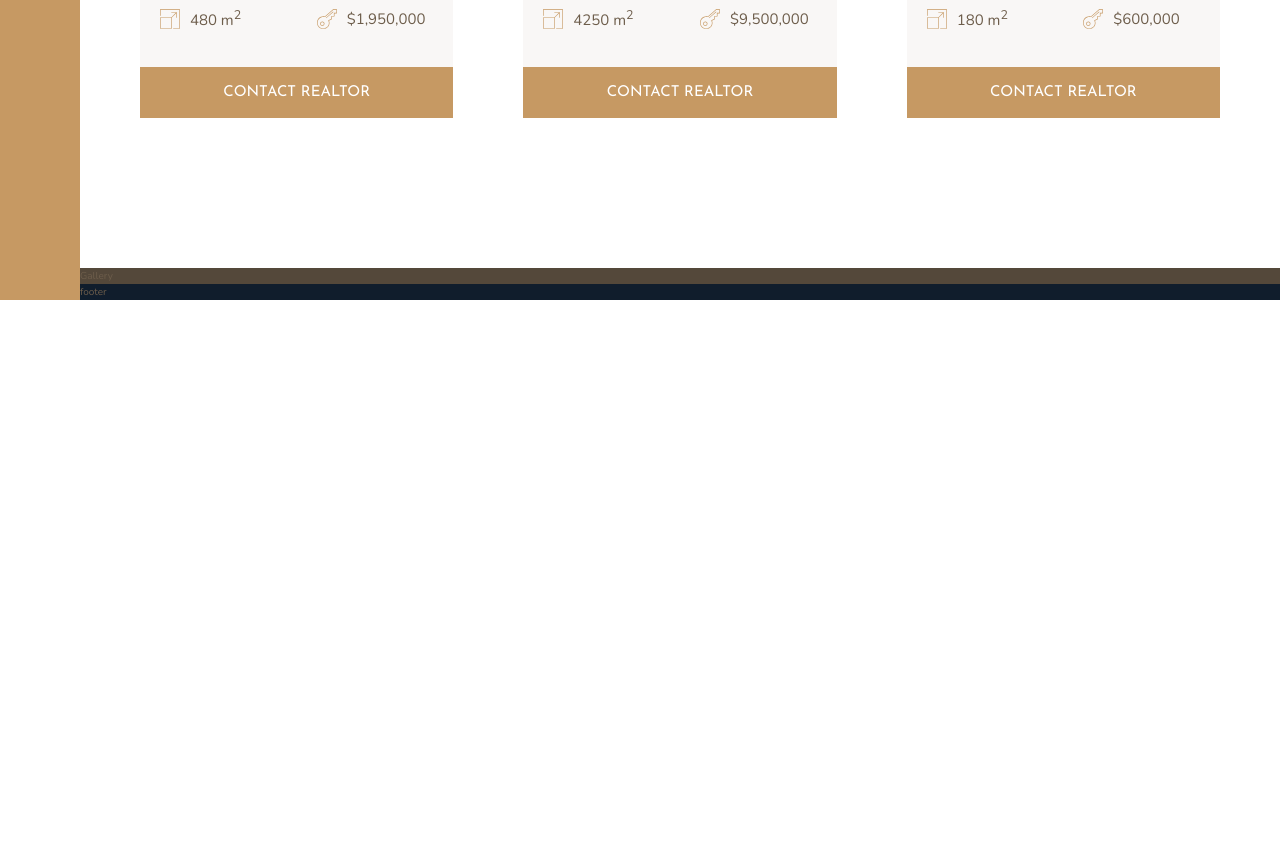
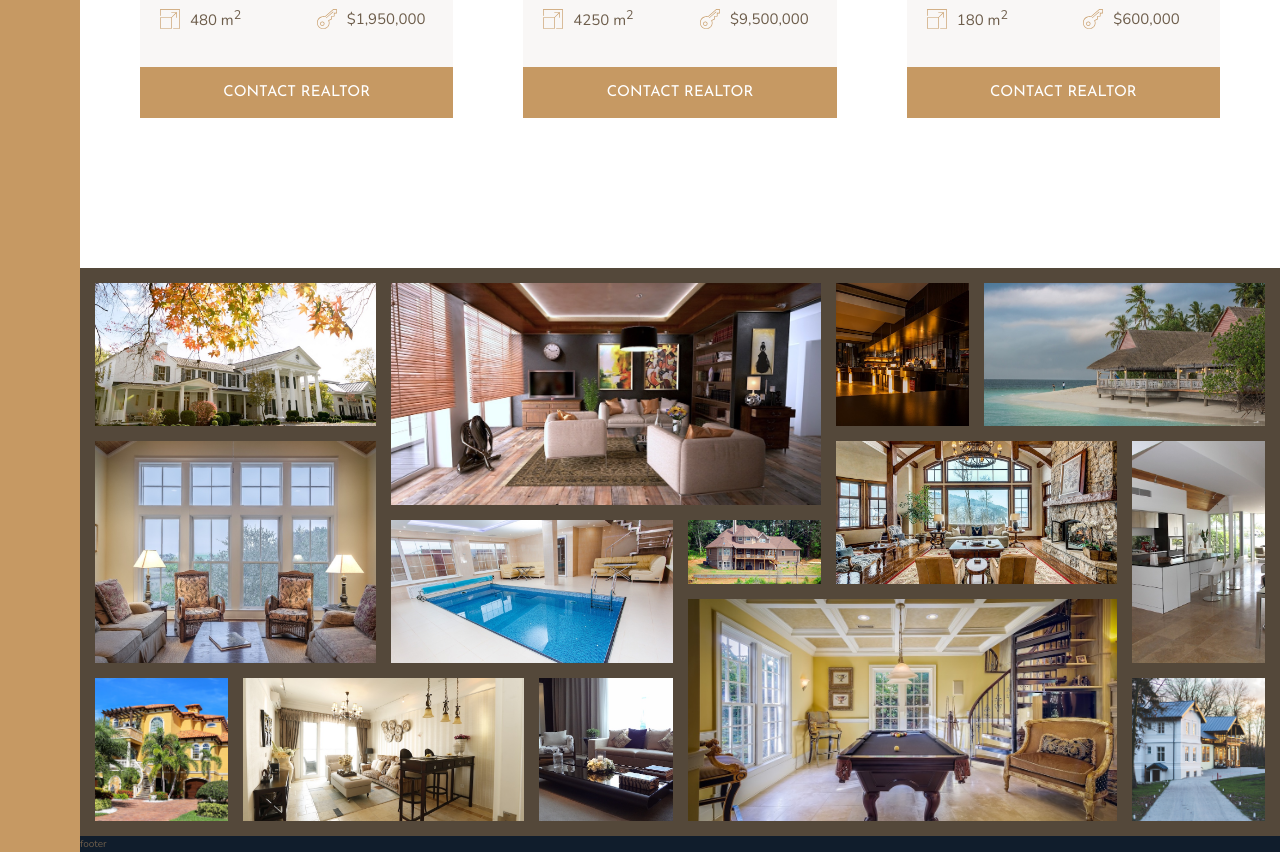
Before and after one commit to kmhmubin/Nexter-Theme, a website: page index.html in a window 1280 px wide. Shown: the part 2804-3656 px from the top of the page. Before the commit the page ends 3104 px from the top, so only its background shows below. Drawn offline with nearby package versions, Linux system fonts and the light colour scheme.

Commit message:
GALLERY GRID DESIGN DONE 🖼

```diff
--- a/index.html
+++ b/index.html
@@ -290,7 +290,46 @@
     </section>
 
     <section class="gallery">
-        Gallery
+
+        <figure class="gallery__item gallery__item--1"><img src="img/gal-1.jpeg" alt="Gallery image 1"
+                class="gallery__img">
+        </figure>
+        <figure class="gallery__item gallery__item--2"><img src="img/gal-2.jpeg" alt="Gallery image 2"
+                class="gallery__img">
+        </figure>
+        <figure class="gallery__item gallery__item--3"><img src="img/gal-3.jpeg" alt="Gallery image 3"
+                class="gallery__img">
+        </figure>
+        <figure class="gallery__item gallery__item--4"><img src="img/gal-4.jpeg" alt="Gallery image 4"
+                class="gallery__img">
+        </figure>
+        <figure class="gallery__item gallery__item--5"><img src="img/gal-5.jpeg" alt="Gallery image 5"
+                class="gallery__img">
+        </figure>
+        <figure class="gallery__item gallery__item--6"><img src="img/gal-6.jpeg" alt="Gallery image 6"
+                class="gallery__img">
+        </figure>
+        <figure class="gallery__item gallery__item--7"><img src="img/gal-7.jpeg" alt="Gallery image 7"
+                class="gallery__img">
+        </figure>
+        <figure class="gallery__item gallery__item--8"><img src="img/gal-8.jpeg" alt="Gallery image 8"
+                class="gallery__img">
+        </figure>
+        <figure class="gallery__item gallery__item--9"><img src="img/gal-9.jpeg" alt="Gallery image 9"
+                class="gallery__img">
+        </figure>
+        <figure class="gallery__item gallery__item--10"><img src="img/gal-10.jpeg" alt="Gallery image 10"
+                class="gallery__img"></figure>
+        <figure class="gallery__item gallery__item--11"><img src="img/gal-11.jpeg" alt="Gallery image 11"
+                class="gallery__img"></figure>
+        <figure class="gallery__item gallery__item--12"><img src="img/gal-12.jpeg" alt="Gallery image 12"
+                class="gallery__img"></figure>
+        <figure class="gallery__item gallery__item--13"><img src="img/gal-13.jpeg" alt="Gallery image 13"
+                class="gallery__img"></figure>
+        <figure class="gallery__item gallery__item--14"><img src="img/gal-14.jpeg" alt="Gallery image 14"
+                class="gallery__img"></figure>
+
+
     </section>
 
     <footer class="footer">
--- a/sass/_gallery.scss
+++ b/sass/_gallery.scss
@@ -1,4 +1,89 @@
 .gallery {
   background-color: $color-grey-dark-1;
   grid-column: full-start / full-end;
+
+  display: grid;
+  grid-template-columns: repeat(8, 1fr);
+  grid-template-rows: repeat(7, 5vw);
+  grid-gap: 1.5rem;
+  padding: 1.5rem;
+
+  &__item {
+    &--1 {
+      grid-row: 1 / span 2;
+      grid-column: 1 / span 2;
+    }
+
+    &--2 {
+      grid-row: 1 / span 3;
+      grid-column: 3 / span 3;
+    }
+
+    &--3 {
+      grid-row: 1 / span 2;
+      grid-column: 6 / 7;
+    }
+
+    &--4 {
+      grid-row: 1 / span 2;
+      grid-column: 7 / -1;
+    }
+
+    &--5 {
+      grid-row: 3 / span 3;
+      grid-column: 1 / span 2;
+    }
+
+    &--6 {
+      grid-row: 4 / span 2;
+      grid-column: 3 / span 2;
+    }
+
+    &--7 {
+      grid-row: 4 / 5;
+      grid-column: 5 / 6;
+    }
+
+    &--8 {
+      grid-row: 3 / span 2;
+      grid-column: 6 / span 2;
+    }
+
+    &--9 {
+      grid-row: 3 / span 3;
+      grid-column: 8 / -1;
+    }
+
+    &--10 {
+      grid-row: 6 / span 2;
+      grid-column: 1 / 2;
+    }
+
+    &--11 {
+      grid-row: 6 / span 2;
+      grid-column: 2 / span 2;
+    }
+
+    &--12 {
+      grid-row: 6 / span 2;
+      grid-column: 4 / 5;
+    }
+
+    &--13 {
+      grid-row: 5 / span 3;
+      grid-column: 5 / span 3;
+    }
+
+    &--14 {
+      grid-row: 6 / span 2;
+      grid-column: 8 / -1;
+    }
+  }
+
+  &__img {
+    width: 100%;
+    height: 100%;
+    object-fit: cover;
+    display: block;
+  }
 }
```
Also changed, not shown: css/style.css.
